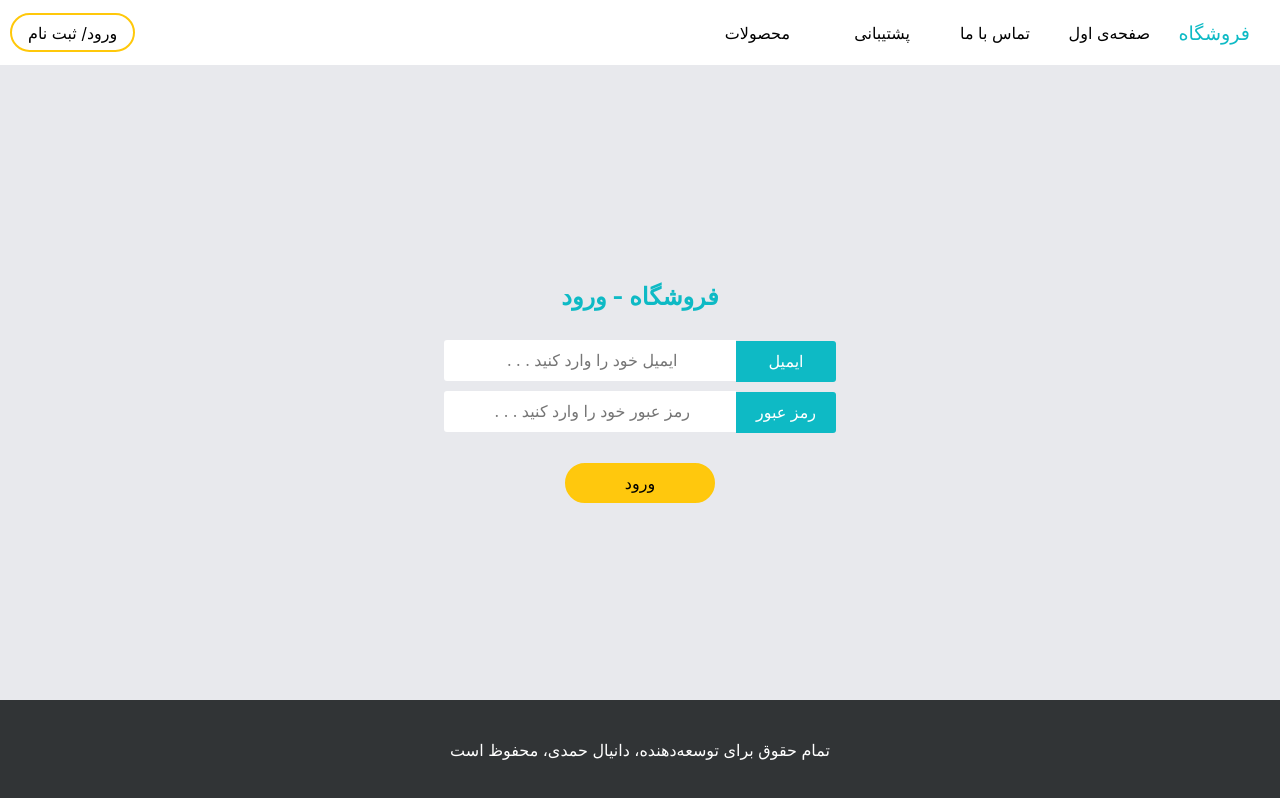
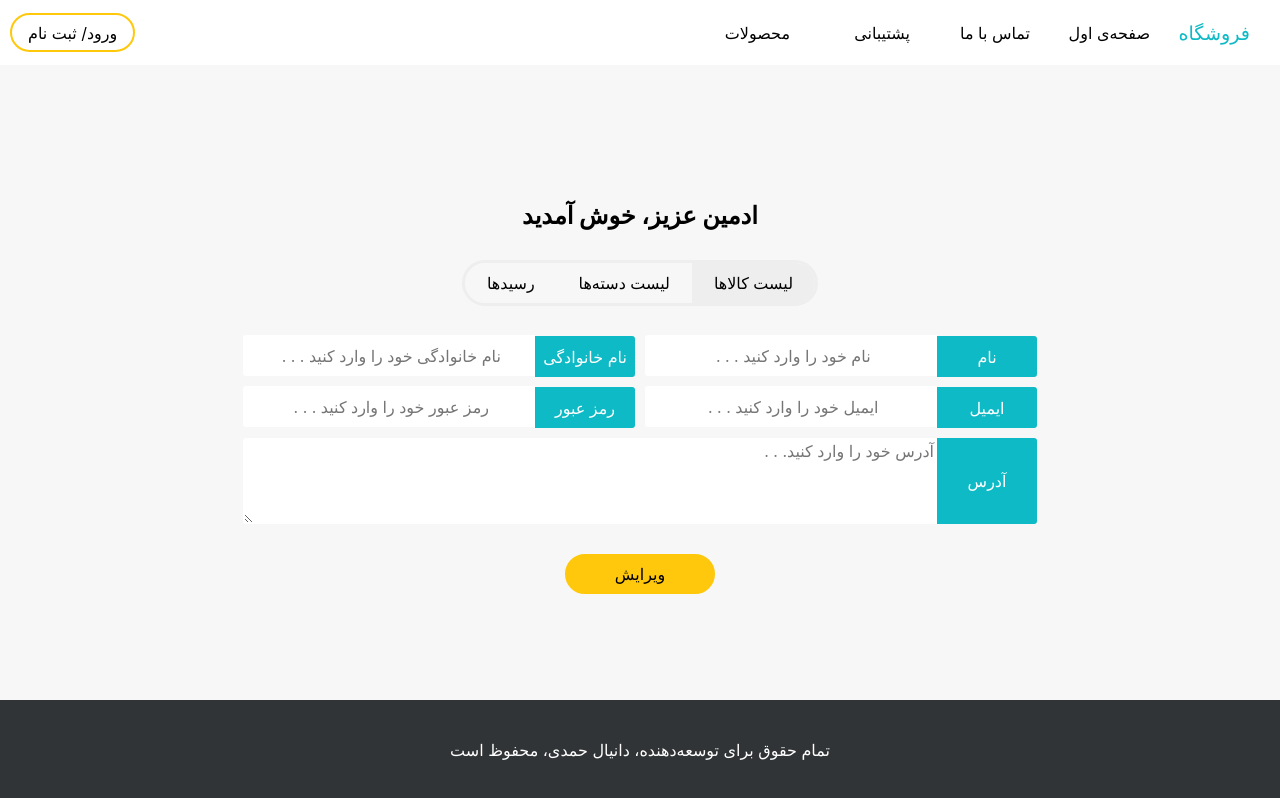
Before and after one commit to da-nial/E-Commerce-Website, a React (Create React App) app: page / in a window 1280 px wide. Built offline with nearby package versions, Linux system fonts and the light colour scheme.

Commit message:
add AdminProfileScreen (incomplete)

```diff
--- a/src/App.js
+++ b/src/App.js
@@ -8,6 +8,7 @@ import RegisterScreen from "./screens/RegisterScreen";
 import UserProfileScreen from "./screens/UserProfileScreen";
 import TabMenu from "./components/TabMenu";
 import LoginScreen from "./screens/LoginScreen";
+import AdminProfileScreen from "./screens/AdminProfileScreen";
 
 
 function App() {
@@ -16,8 +17,9 @@ function App() {
             <Nav className="app__header"/>
             {/*<MainScreen className="app__content"/>*/}
             {/*<RegisterScreen className="app__content"/>*/}
-            <LoginScreen className="app__content"/>
+            {/*<LoginScreen className="app__content"/>*/}
             {/*<UserProfileScreen className="app__content"/>*/}
+            <AdminProfileScreen className="app__content"/>
             <Footer className="app__footer"/>
         </div>
     );
--- /dev/null
+++ b/src/assets/css/screens/adminProfileScreenStyle.css
@@ -0,0 +1,22 @@
+.adminProfileScreen {
+
+    background-color: rgb(247, 247, 247);
+    display: flex;
+    flex-direction: column;
+    align-items: center;
+    justify-content: center;
+}
+
+.adminProfileScreen__welcomeSection {
+    margin-bottom: 30px;
+    margin-top: 30px;
+}
+
+.adminProfileScreen__welcome {
+    display: inline;
+}
+
+
+.adminProfileScreen__tab {
+    margin-bottom: 30px;
+}
--- a/src/assets/css/screens/userProfileScreenStyle.css
+++ b/src/assets/css/screens/userProfileScreenStyle.css
@@ -42,20 +42,3 @@
 .userProfileScreen__tab {
     margin-bottom: 30px;
 }
-
-
-.userProfileScreen__tab__button {
-    flex-grow: 1;
-    background-color: transparent;
-    border: none;
-    margin: 0;
-}
-
-.userProfileScreen__tab__button--selected {
-    background-color: rgb(238, 238, 238);
-}
-
-.userProfileScreen__table {
-    width: 75%;
-    margin-bottom: 50px;
-}
--- a/src/screens/AdminProfileScreen.js
+++ b/src/screens/AdminProfileScreen.js
@@ -0,0 +1,48 @@
+import React, {useState} from 'react';
+
+import "../assets/css/screens/adminProfileScreenStyle.css";
+import RegisterEditView from "../views/RegisterEditView";
+import Table from "../components/Table";
+import {sampleCategories, sampleAdminReceipts} from "../assets/data/sampleData";
+import TabMenu from "../components/TabMenu";
+
+function AdminProfileScreen(props) {
+    const [curTab, setCurTab] = useState(0);
+
+    const tabs = [
+        {
+            name: "لیست کالاها",
+            index: 0,
+            component: <RegisterEditView type="edit"/>
+        },
+        {
+            name: "لیست دسته‌ها",
+            index: 1,
+            component: <Table data={sampleCategories} className={"userProfileScreen__table"}/>,
+        },
+        {
+            name: "رسیدها",
+            index: 1,
+            component: <Table data={sampleAdminReceipts} className={"userProfileScreen__table"}/>,
+        }
+    ]
+
+    return (
+        <div className={"adminProfileScreen " + props.className}>
+            <section className="adminProfileScreen__welcomeSection">
+                <h1 className="adminProfileScreen__welcome">
+                    ادمین عزیز، خوش آمدید
+                </h1>
+            </section>
+
+            <TabMenu
+                tabs={tabs}
+                setCurTab={setCurTab}
+                curTab={curTab}
+                className="adminProfileScreen__tab"/>
+            {tabs[curTab].component}
+        </div>
+    );
+}
+
+export default AdminProfileScreen;
```
